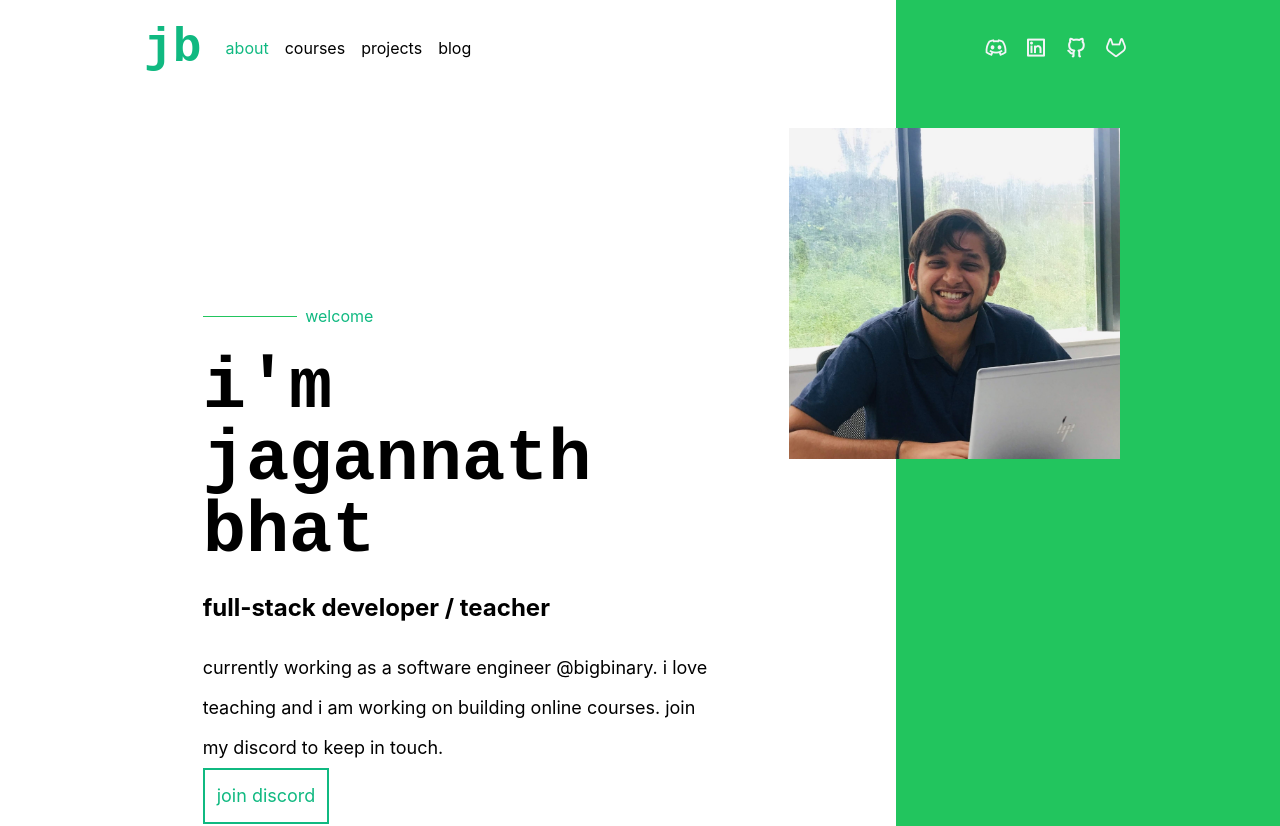
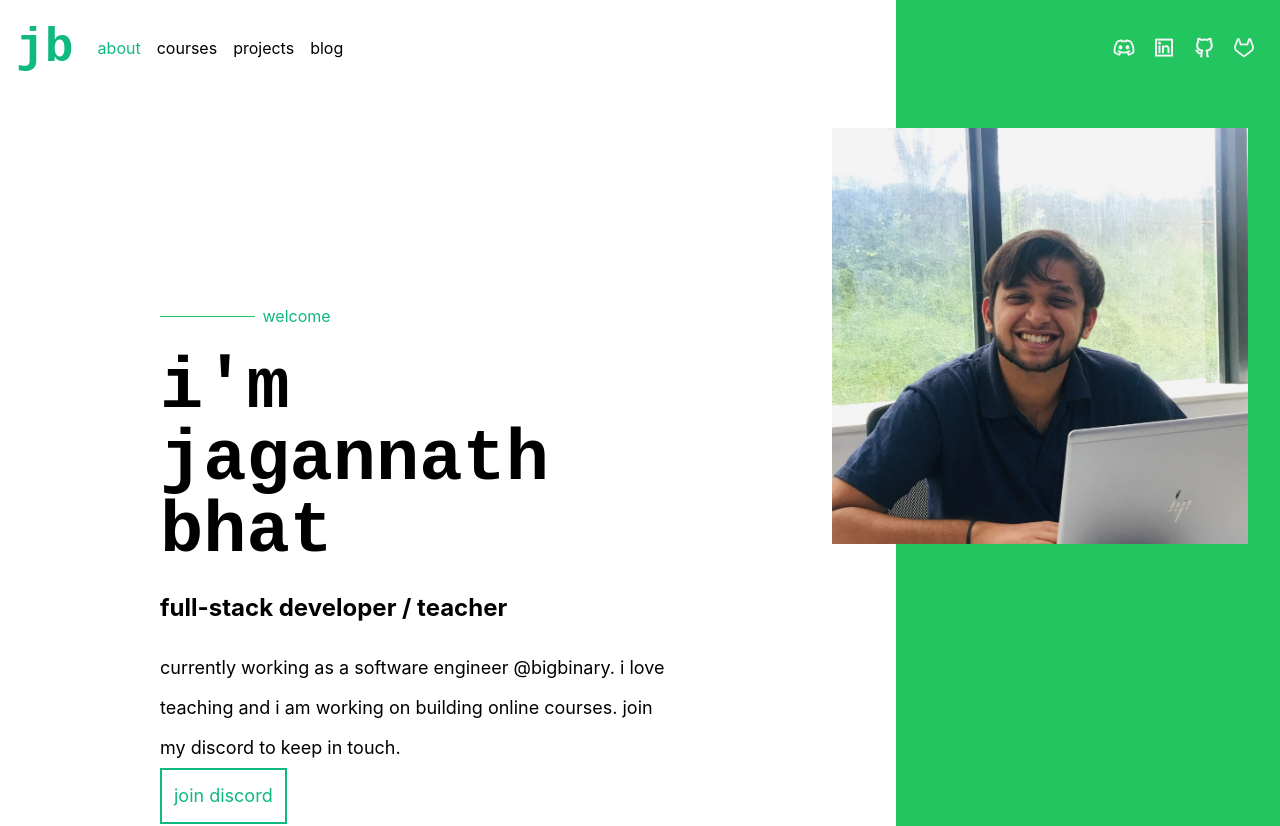
Before and after one commit to jagannathBhat/bhat.dev, a React (Create React App) app: page / in a window 1280 px wide. Shown: the top 826 px of the page. Built offline with nearby package versions, Linux system fonts and the light colour scheme.

Commit message:
increase width of about section

```diff
--- a/src/components/About/index.js
+++ b/src/components/About/index.js
@@ -6,7 +6,7 @@
 const About = () => {
   return (
     <div className='about-section'>
-      <div className='max-w-5xl mx-auto'>
+      <div className='max-w-7xl mx-auto'>
         <Header />
         <Description />
       </div>
```
